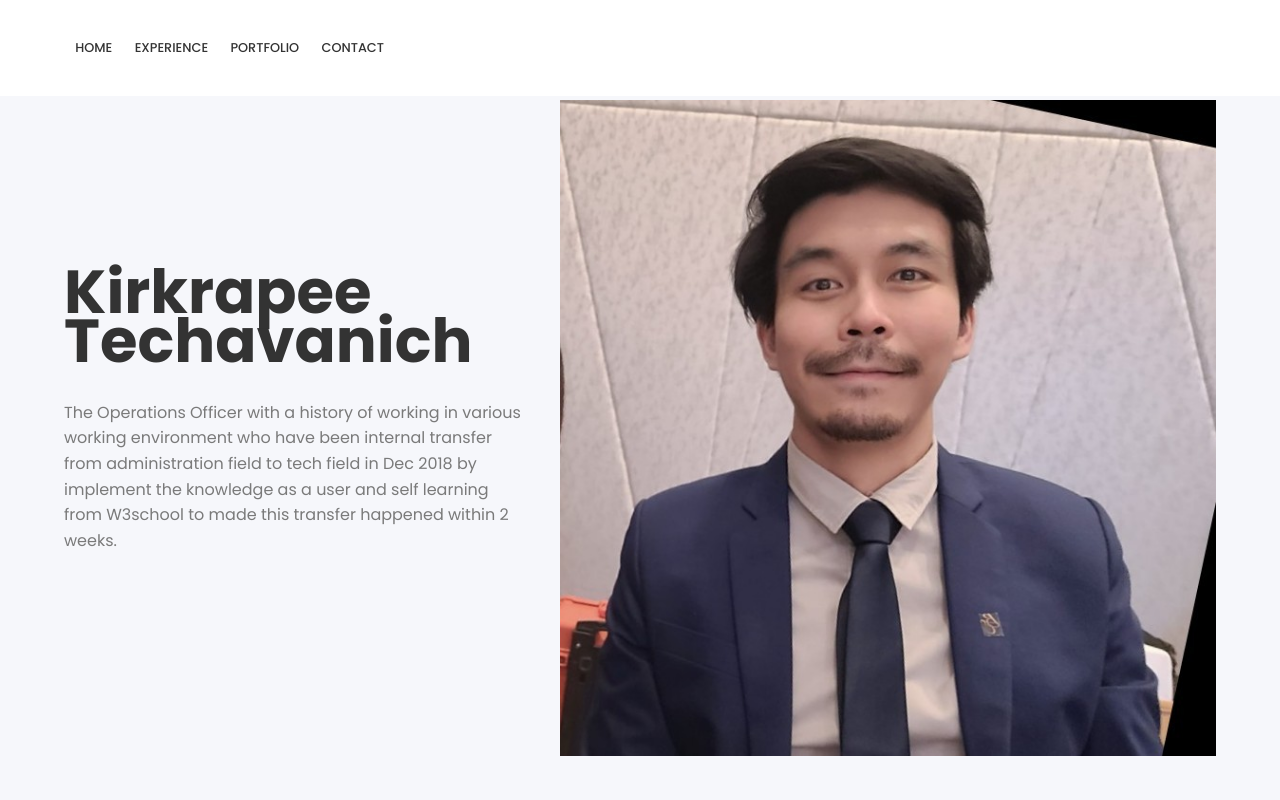
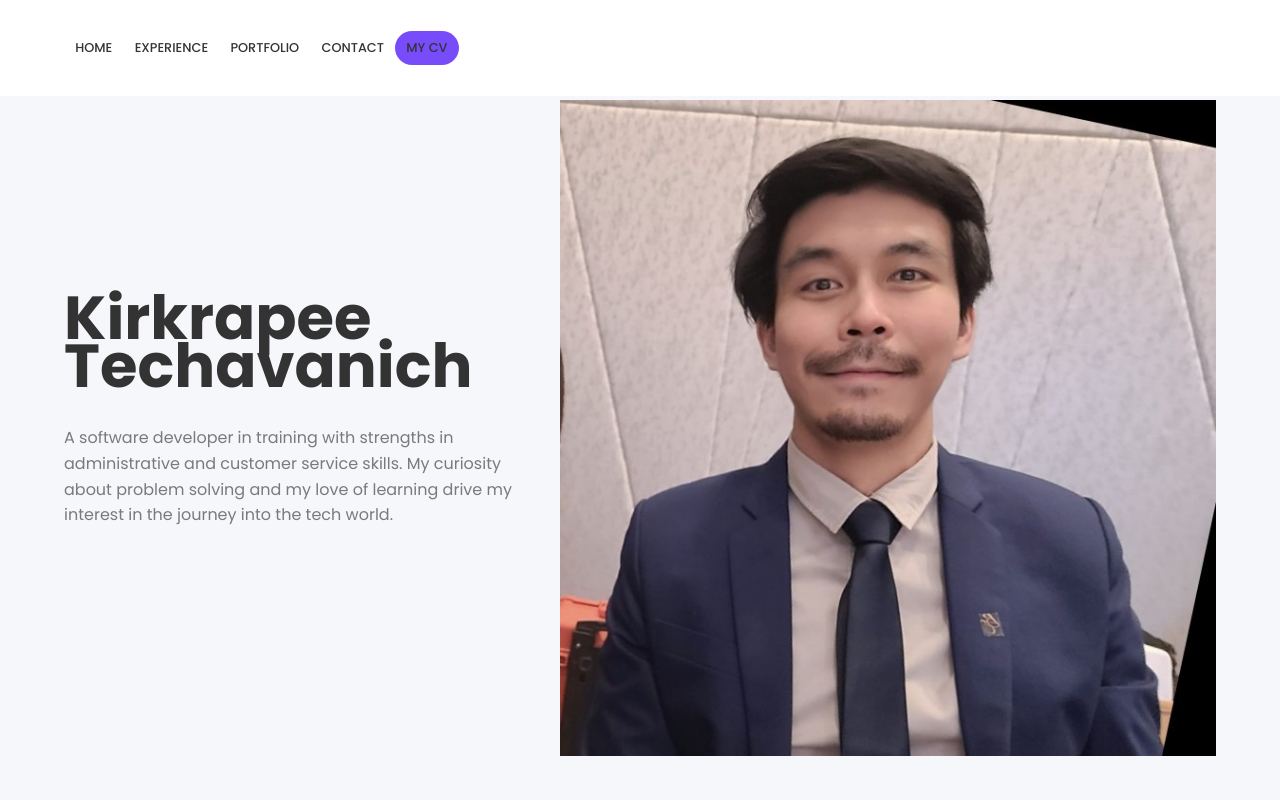
Before and after one commit to Kayric/my-portfolio, a React (Create React App) app in the folder madebyreact/: page / in a window 1280 px wide. Shown: the top 800 px of the page. Built offline with nearby package versions, Linux system fonts and the light colour scheme.

Commit message:
add my cv

```diff
--- a/madebyreact/src/component/Intro.js
+++ b/madebyreact/src/component/Intro.js
@@ -9,11 +9,10 @@ function Intro() {
           <div className="column-1">
             <h1 className="header-title">Kirkrapee Techavanich</h1>
             <p className="text">
-              The Operations Officer with a history of working in various
-              working environment who have been internal transfer from
-              administration field to tech field in Dec 2018 by implement the
-              knowledge as a user and self learning from W3school to made this
-              transfer happened within 2 weeks.
+              A software developer in training with strengths in administrative
+              and customer service skills. My curiosity about problem solving
+              and my love of learning drive my interest in the journey into the
+              tech world.
             </p>
           </div>
 
--- a/madebyreact/src/component/Navbar.js
+++ b/madebyreact/src/component/Navbar.js
@@ -19,6 +19,12 @@ function Navbar() {
             <li>
               <a href="#contact">Contact</a>
             </li>
+            <a
+              href="https://www.canva.com/design/DAEIqwm1aEM/BjzRtqwRfY2JXK-hO8lcWw/view?utm_content=DAEIqwm1aEM&utm_campaign=designshare&utm_medium=link2&utm_source=sharebutton"
+              className="btn"
+            >
+              MY CV
+            </a>
           </ul>
         </div>
       </div>
```
